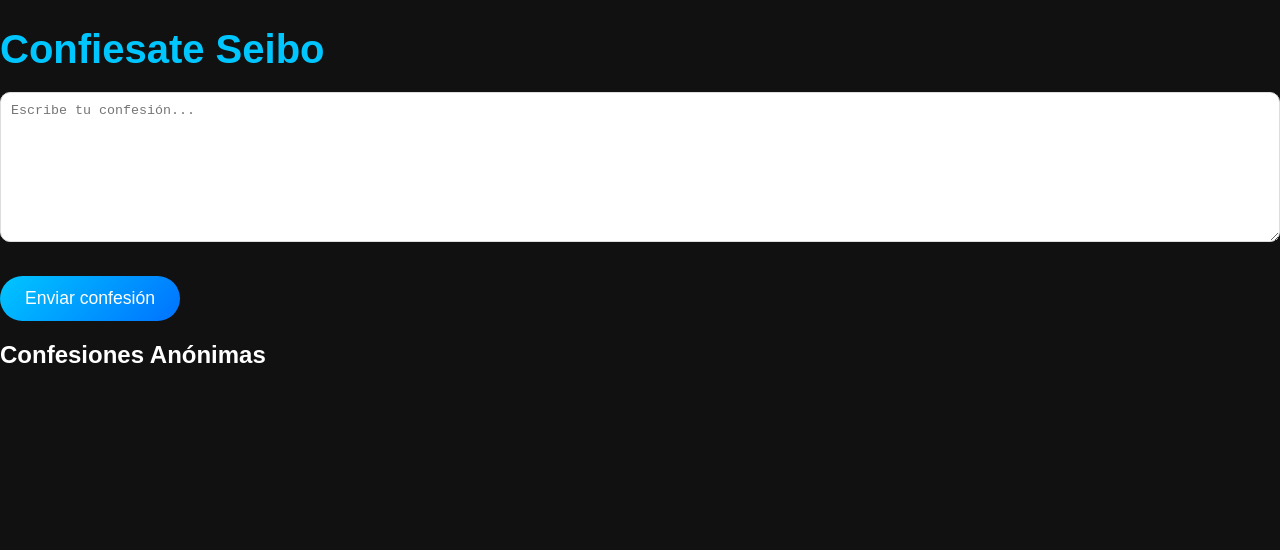
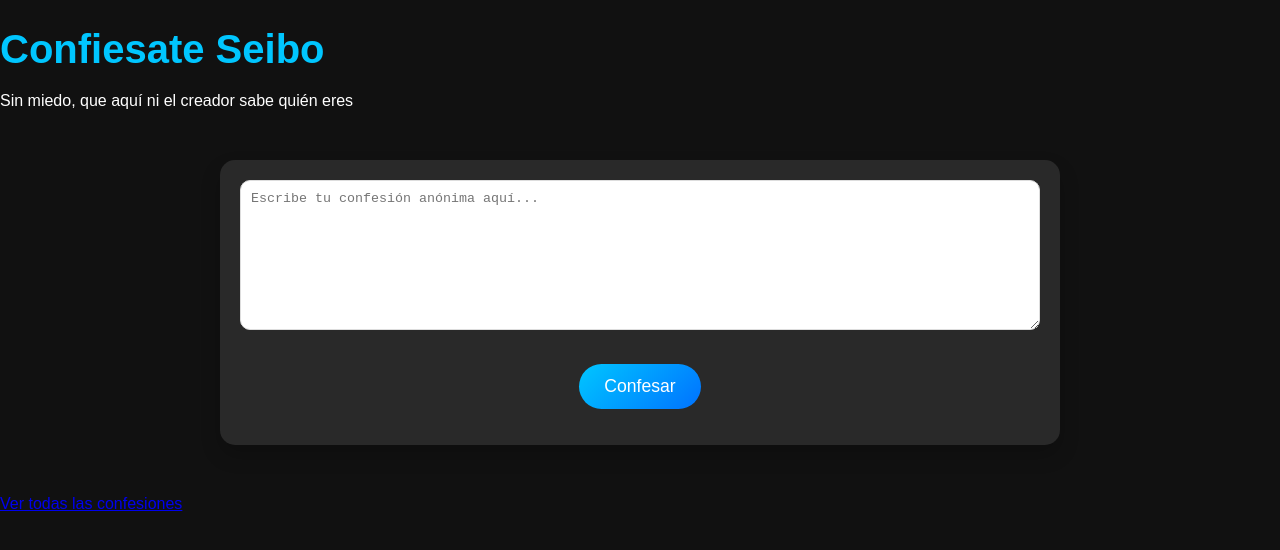
Before and after one commit to carlos-rdgz/ConfiesateSeibo, a website: page index.html in a window 1280 px wide. Drawn offline with Linux system fonts and the light colour scheme; no server answers.

Commit message:
Update index.html

```diff
--- a/index.html
+++ b/index.html
@@ -1,5 +1,5 @@
 <!DOCTYPE html>
-<html lang="en">
+<html lang="es">
 <head>
   <meta charset="UTF-8">
   <meta name="viewport" content="width=device-width, initial-scale=1.0">
@@ -7,14 +7,30 @@
   <link rel="stylesheet" href="styles.css">
 </head>
 <body>
-  <h1>Confiesate Seibo</h1>
-  <form id="confesion-form">
-    <textarea id="confesion-text" rows="5" placeholder="Escribe tu confesión..." required></textarea>
-    <button type="submit">Enviar confesión</button>
-  </form>
 
-  <h2>Confesiones Anónimas</h2>
-  <div id="confesiones-container"></div>
+  <header>
+    <h1>Confiesate Seibo</h1>
+    <p>Sin miedo, que aquí ni el creador sabe quién eres</p>
+  </header>
+
+  <!-- Formulario de confesión -->
+  <div class="container">
+    <form id="confesion-form">
+      <textarea id="confesion-text" placeholder="Escribe tu confesión anónima aquí..." rows="4" required></textarea>
+      <button type="submit">Confesar</button>
+    </form>
+    <p id="contador"></p>
+  </div>
+
+  <!-- Botón para ver todas las confesiones -->
+  <div class="ver-confesiones">
+    <a href="ver_confesiones.html" class="boton-ver-confesiones">Ver todas las confesiones</a>
+  </div>
+
+  <!-- Animaciones o figuras 3D -->
+  <div class="animaciones-3d">
+    <!-- Puedes agregar tus figuras o animaciones aquí -->
+  </div>
 
   <script src="scripts.js"></script>
 </body>
```
